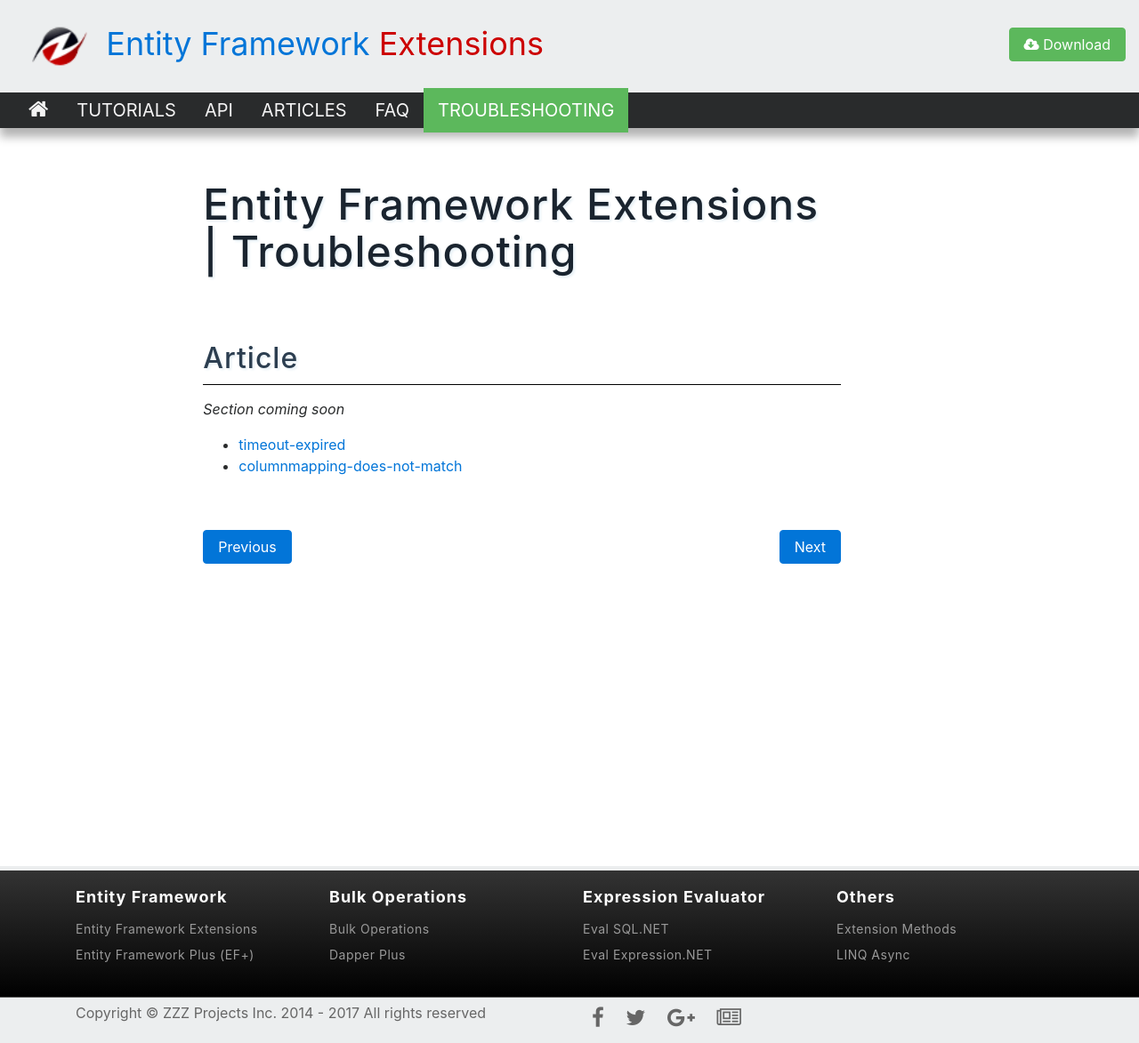
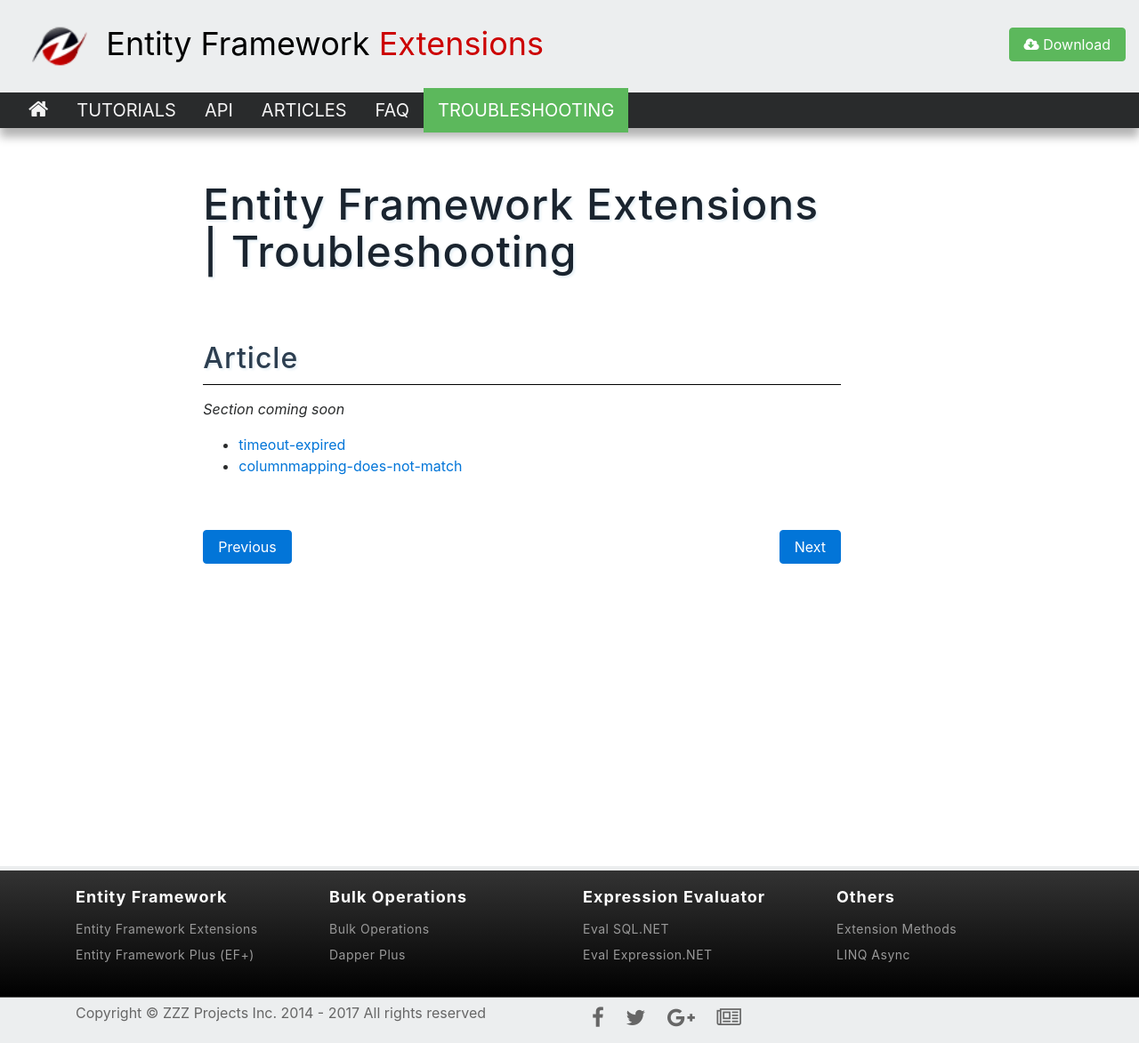
Before and after one commit to zzzprojects/EntityFramework-Extensions, a Jekyll site: the page built from docs/pages/troubleshooting/troubleshooting.md, in a window 1280 px wide. Shown: the whole page at 89% size. Built offline with Jekyll 4.4.1, drawn with Linux system fonts in a browser that asks for light colours; nearby versions of some CDN libraries.

Commit message:
Update default.html

```diff
--- a/docs/_layouts/default.html
+++ b/docs/_layouts/default.html
@@ -25,7 +25,7 @@
 		<div class="container-fluid bg-gray">
 			<div class="header-brand row">
 				<div class="col-sm-8">
-					<a href="/" style="text-decoration: none;">
+					<a href="/" style="text-decoration: none; color: #000;">
 					   <img src="http://entityframework-extensions.net/images/logo.png" height="64" />
 					<span class="header-brand-color-1">
 						&nbsp;Entity Framework
```
